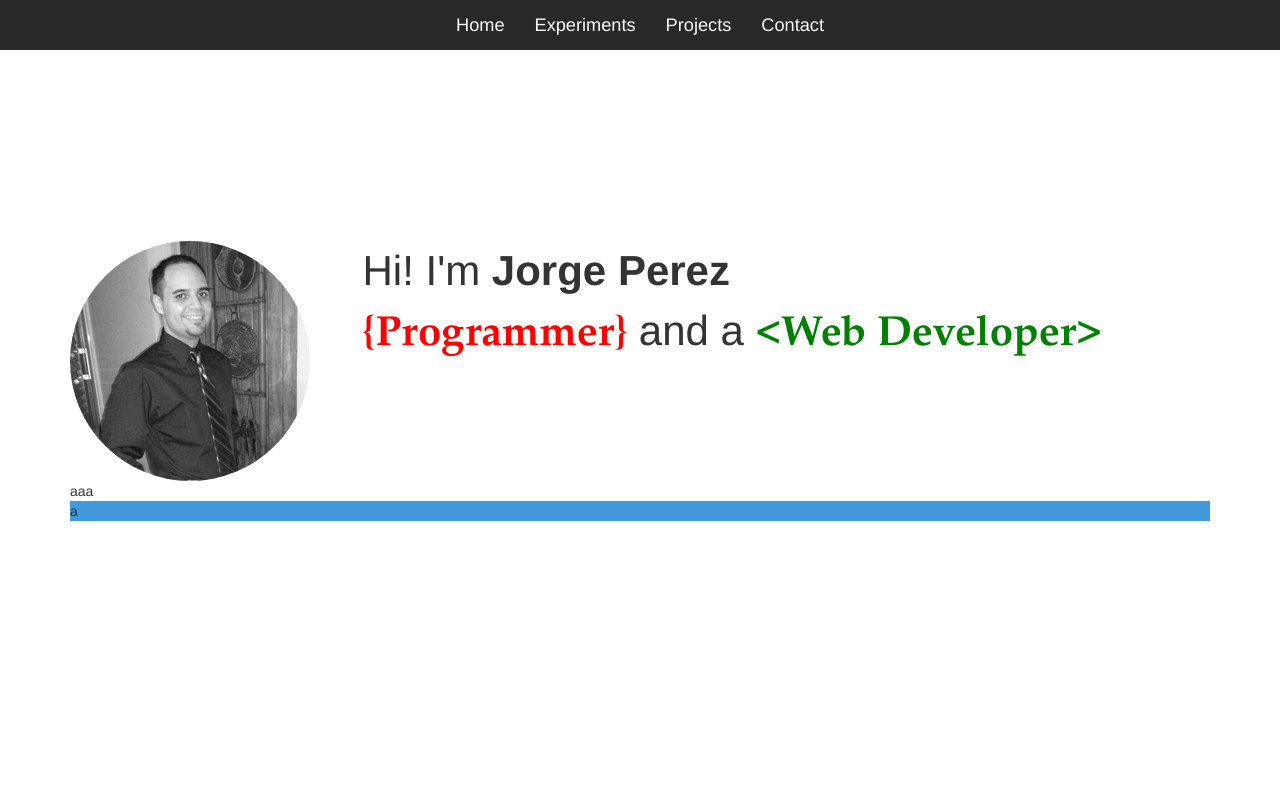
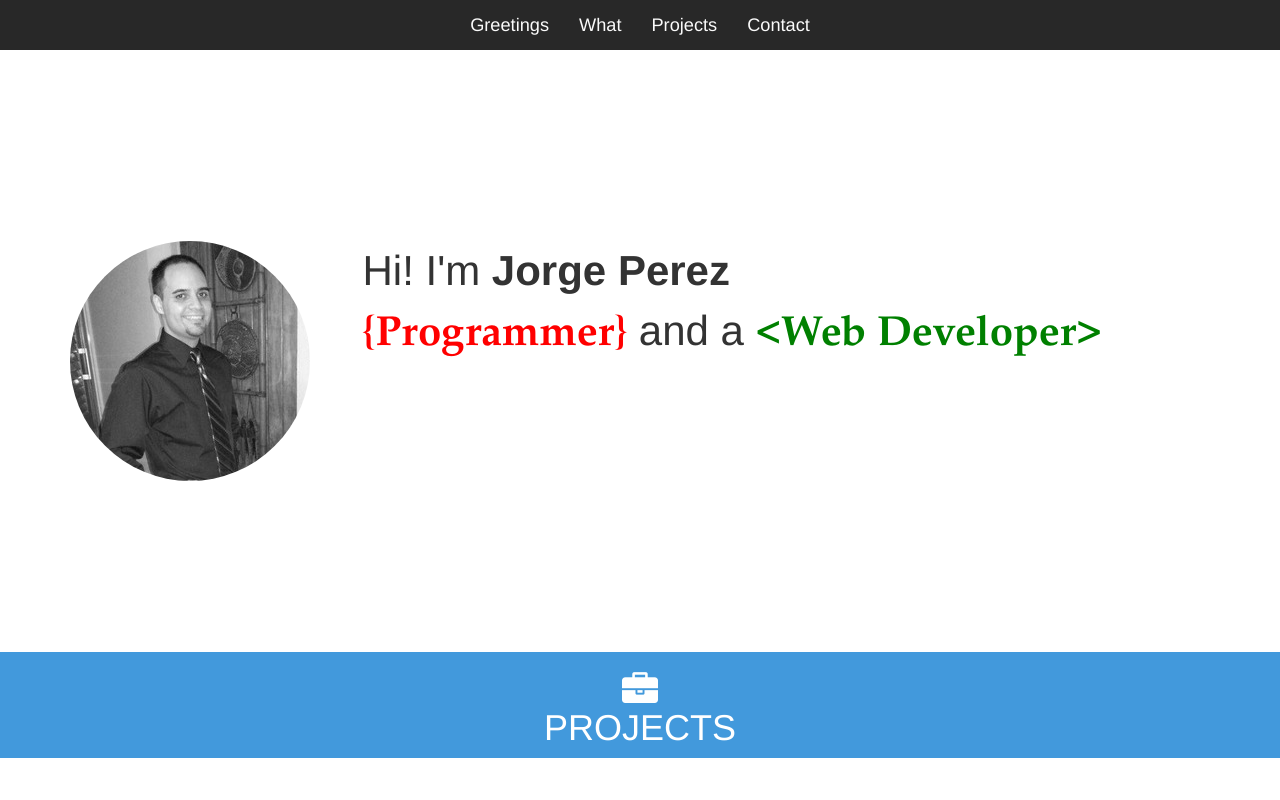
Before and after one commit to jorgeluis11/profile, a Django app: page / in a window 1280 px wide. Run offline with Django 3.2, Linux system fonts and the light colour scheme; some libraries are stand-ins or nearby versions.

Commit message:
finish section 1

```diff
--- a/templates/base.html
+++ b/templates/base.html
@@ -65,6 +65,7 @@
 	#section-1
 	{
 		margin-top: 15%;
+		margin-bottom: 15%;
 	}
 
 	#section-2
--- a/templates/header.html
+++ b/templates/header.html
@@ -3,9 +3,9 @@
     <div class="collapse navbar-collapse" id="bs-example-navbar-collapse-1">
       <div id="centralize">
         <ul class="nav navbar-nav list">
-          <li><a href="#">Home</a></li>
-          <li><a href="#">Experiments</a></li>
-          <li><a href="#">Projects</a></li>
+          <li><a href="#">Greetings</a></li>
+          <li><a href="#">What</a></li>
+                    <li><a href="#">Projects</a></li>
           <li><a href="#">Contact</a></li>
         </ul>
       </div>
--- a/templates/index.html
+++ b/templates/index.html
@@ -19,9 +19,7 @@ Titulo de la pagina
 		</div>
 		<div class="col-md-9 col-md-offset-1">
 			<div id="welcome">
-
 					Hi!
-
 					I'm
 				<strong>Jorge Perez</strong>
 				<br/>
@@ -35,11 +33,28 @@ Titulo de la pagina
 			</div>
 		</div>
 	</div>
-aaa
+</div>
+
 <div id="section-2">
-	<div class="container" >
+	<div class="container" style="color:white;">
 		<div class="row">
-		a
+			<div class="">
+				<center>
+				<h1>
+					<i class="fa fa-briefcase"></i>
+					<br>
+					PROJECTS
+
+				</h1>
+				</center>
+			</div>
+			<div>
+				{% for project in projects  %}
+					<div class="col-sm-2">
+						<img src="{{project.medium.url}}">
+					</div>
+				{% endfor %}
+			</div>
 		</div>
 	</div>
 </div>
```
Lines whose indentation alone changed are shown as unchanged.
